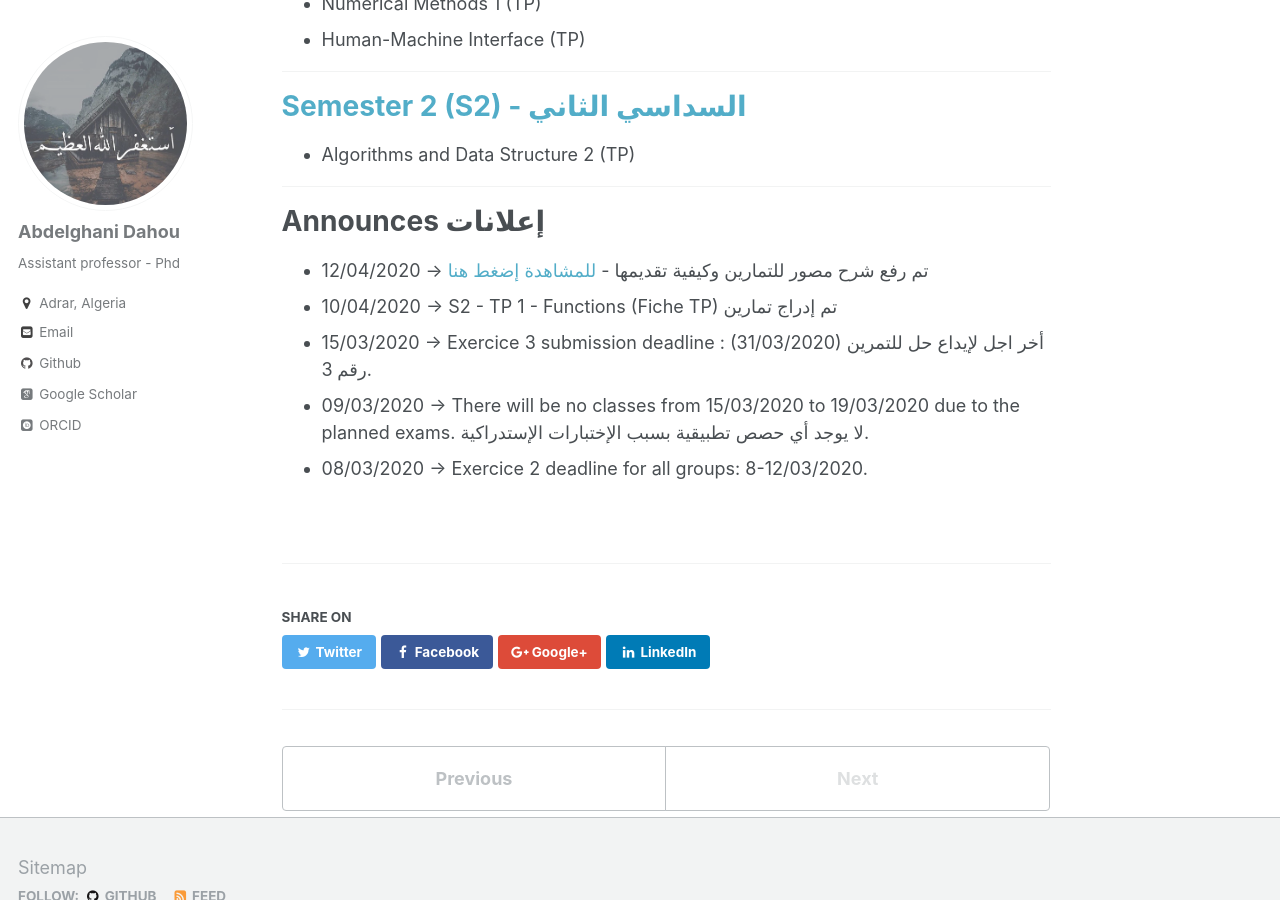
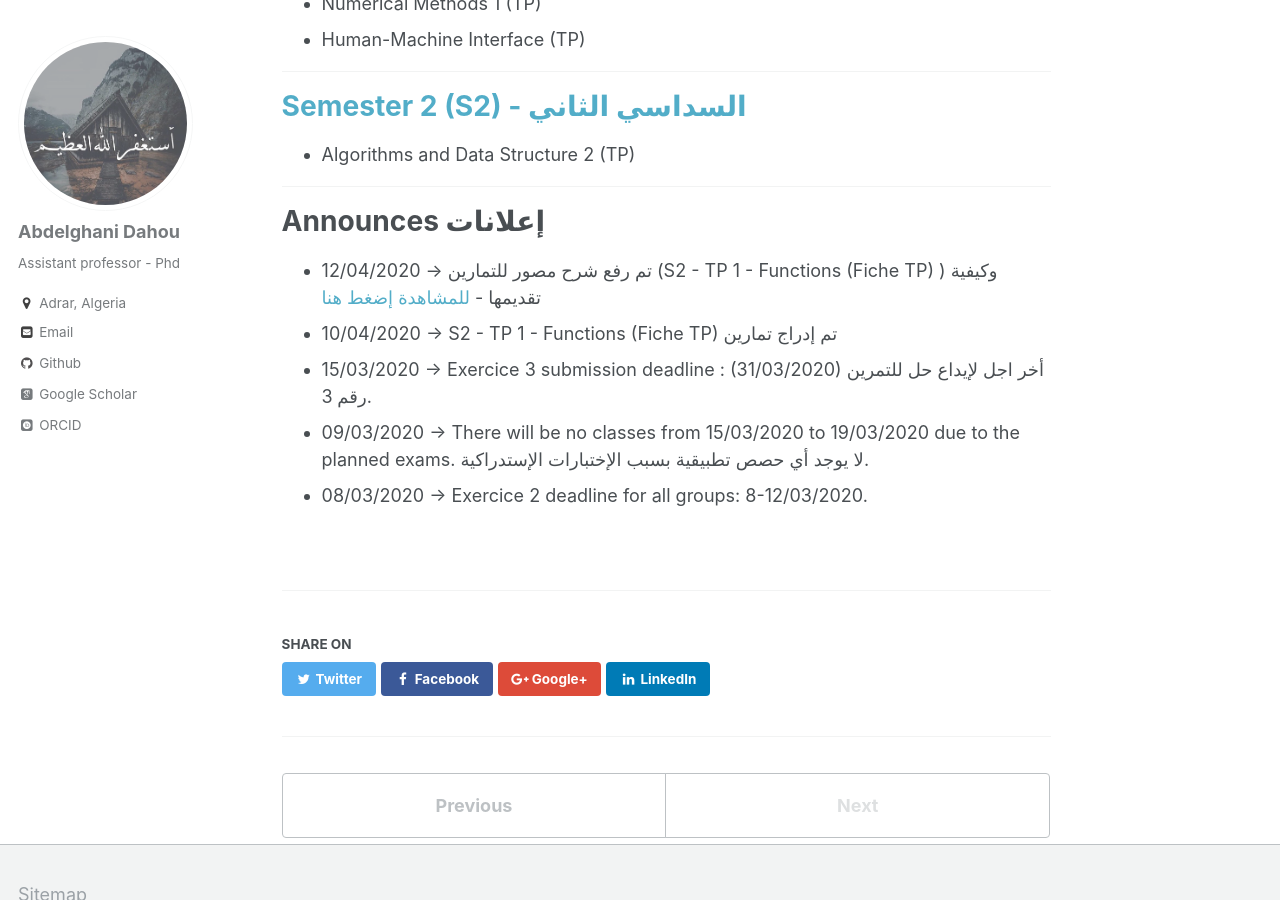
Before and after one commit to dr-dahou-adrar/dr-dahou-adrar.github.io, a Jekyll site: the page built from _teaching/Academic_year_2019_2020.md, in a window 1280 px wide and 900 px high, scrolled down 409 px. Built offline with Jekyll 4.4.1, drawn with Linux system fonts in a browser that asks for light colours; some web fonts are replaced.

Commit message:
Update Academic_year_2019_2020.md

```diff
--- a/_teaching/Academic_year_2019_2020.md
+++ b/_teaching/Academic_year_2019_2020.md
@@ -31,7 +31,7 @@ Assigned list of classes for this year: Algorithms and Data Structures 1-2, Nume
 
 Announces إعلانات
 ======
-* 12/04/2020 ->  تم رفع شرح مصور للتمارين وكيفية تقديمها  - [للمشاهدة إضغط هنا](https://drive.google.com/file/d/1E6w6ojhqDbdDbMgkTiDOr8o9FuYBvISh/view)
+* 12/04/2020 ->  تم رفع شرح مصور للتمارين (S2 - TP 1 - Functions (Fiche TP) ) وكيفية تقديمها  - [للمشاهدة إضغط هنا](https://drive.google.com/file/d/1E6w6ojhqDbdDbMgkTiDOr8o9FuYBvISh/view)
 * 10/04/2020 -> S2 - TP 1 - Functions (Fiche TP) تم إدراج تمارين
 * 15/03/2020 -> Exercice 3 submission deadline : (31/03/2020) أخر اجل لإيداع حل للتمرين رقم 3.
 * 09/03/2020 -> There will be no classes from 15/03/2020 to 19/03/2020 due to the planned exams. لا يوجد أي حصص تطبيقية بسبب الإختبارات الإستدراكية.
```
